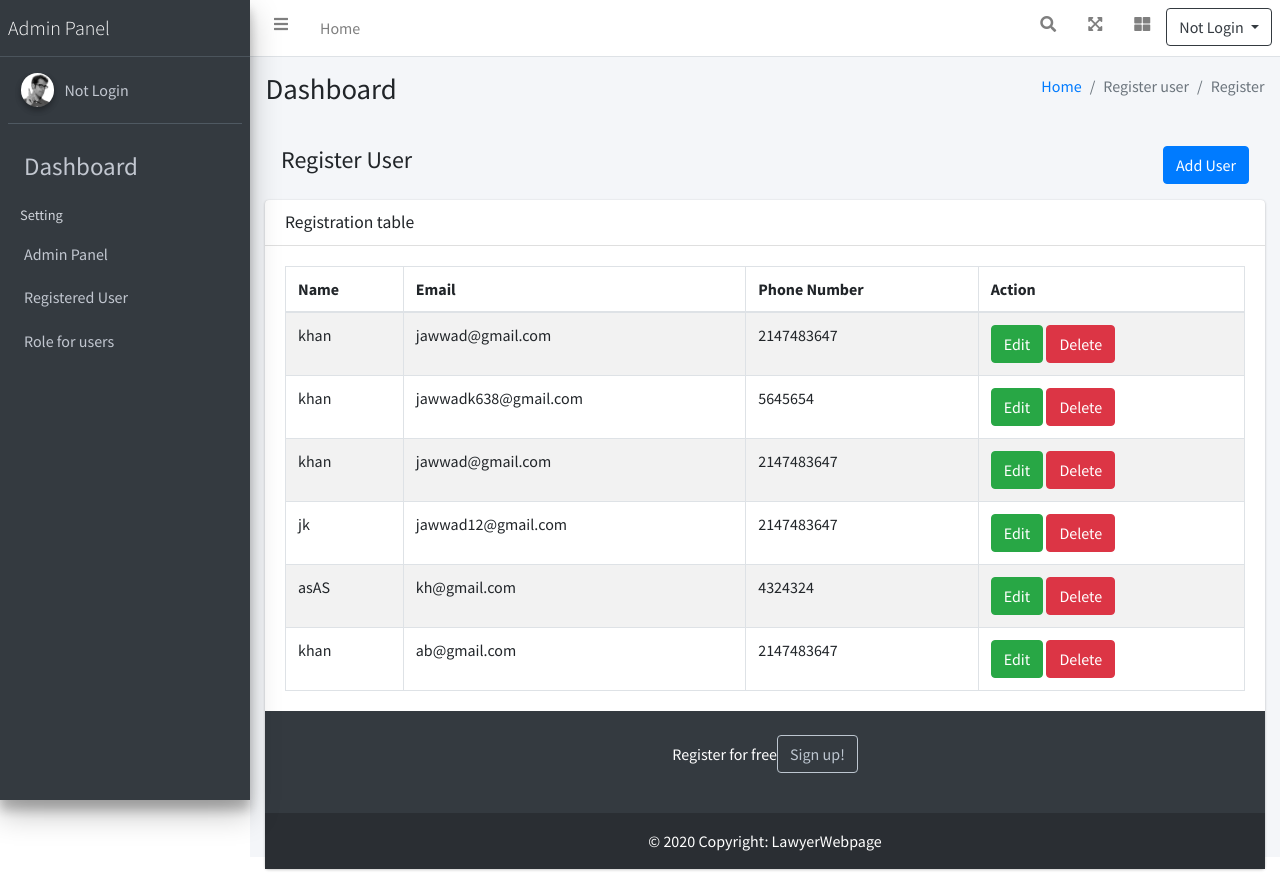
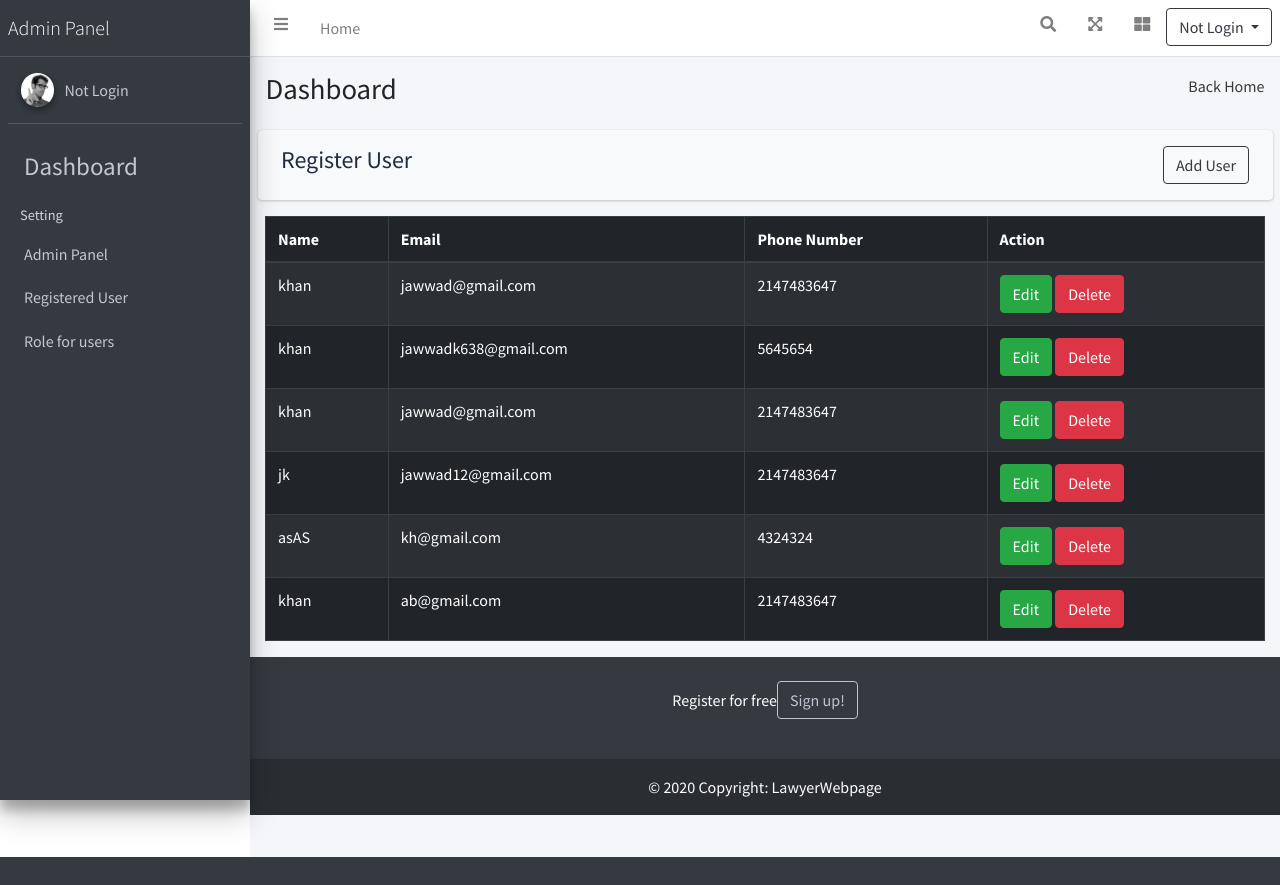
Before and after one commit to jawwad0931/ADMINPANEL, a PHP site: page /Admin/Register.php in a window 1280 px wide. After the commit the page ends 857 px from the top, so only its background shows below. Run offline with PHP 8.4, Linux system fonts and the light colour scheme; data that the repository does not hold is empty; some libraries are stand-ins or nearby versions.

Commit message:
New Update

```diff
--- a/Admin/Register.php
+++ b/Admin/Register.php
@@ -16,15 +16,12 @@ include('includes/topbar.php');
         </div>
         <div class="col-sm-6">
           <ol class="breadcrumb float-sm-right">
-            <li class="breadcrumb-item"><a href="#">Home</a></li>
-            <li class="breadcrumb-item active">Register user</li>
-            <li class="breadcrumb-item active">Register</li>
+            <li class="breadcrumb-item"><a href="../index.php" class="text-dark">Back Home</a></li>
           </ol>
         </div>
       </div>
     </div>
   </div>
-
   <!-- Popup Modal use for Crud -->
   <div class="container">
     <!-- check Session -->
@@ -36,6 +33,7 @@ include('includes/topbar.php');
       }
       ?>
     </div>
+    <div class="card bg-light">
       <div class="row m-3">
         <div class="col-6">
           <h4>Register User</h4>
@@ -43,18 +41,20 @@ include('includes/topbar.php');
         <div class="col-6  d-flex justify-content-end">
           <!-- Modal -->
           <!-- Button trigger modal -->
-        <button type="button" class="btn btn-primary" data-toggle="modal" data-target="#exampleModal">
+          <button type="button" class="btn btn-outline-dark" data-toggle="modal" data-target="#exampleModal">
             Add User
           </button>
           <!-- Modal Form Content Here -->
-        <div class="modal fade" id="exampleModal" tabindex="-1" aria-labelledby="exampleModalLabel" aria-hidden="true">
+          <div class="modal fade" id="exampleModal" tabindex="-1" aria-labelledby="exampleModalLabel"
+            aria-hidden="true">
             <div class="modal-dialog">
               <div class="modal-content">
                 <form Action='code.php' method='POST'>
                   <div class="modal-body">
                     <div class="form-group">
                       <label for="name">Name</label>
-                    <input type="text" class="form-control" id="name" name="Name" placeholder="Enter your name" required>
+                      <input type="text" class="form-control" id="name" name="Name" placeholder="Enter your name"
+                        required>
                     </div>
                     <div class="form-group">
                       <label for="email">Email</label>
@@ -93,19 +93,14 @@ include('includes/topbar.php');
         </div>
       </div>
     </div>
-
-
+  </div>
   <!-- Table -->
-  <div class="container">
+  <div class="container-fluid">
     <div class="row">
       <div class="col-12">
-        <div class="card">
-          <div class="card-header">
-            <h3 class="card-title">Registration table</h3>
-          </div>
-          <!-- /.card-header -->
-          <div class="card-body">
-            <table id="example1" class="table table-bordered table-striped">
+        <!-- /Table -->
+        <div class="table-responsive">
+          <table class="table table-dark table-striped table-bordered table-hover">
             <thead>
               <tr>
                 <th>Name</th>
@@ -117,11 +112,11 @@ include('includes/topbar.php');
             <tbody>
               <!-- Fetch all the data from database -->
               <?php
-                   if($conn){
+              if ($conn) {
                 $slt = "SELECT * FROM `user-table`";
-                    $query = mysqli_query($conn,$slt);
-                    if($query){
-                        while($row=mysqli_fetch_assoc($query)){
+                $query = mysqli_query($conn, $slt);
+                if ($query) {
+                  while ($row = mysqli_fetch_assoc($query)) {
                     $id = $row['Id'];
                     $name = $row['Name'];
                     $email = $row['Email'];
@@ -142,10 +137,8 @@ include('includes/topbar.php');
             <tbody>
           </table>
         </div>
-          <?php include('includes/footer.php'); ?>
       </div>
     </div>
   </div>
 </div>
-
-</div>
+<?php include('includes/footer.php'); ?>
```
Also changed, not shown: Admin/AppointLawyer.php (+12 -26 lines). Lines whose indentation alone changed are shown as unchanged.
